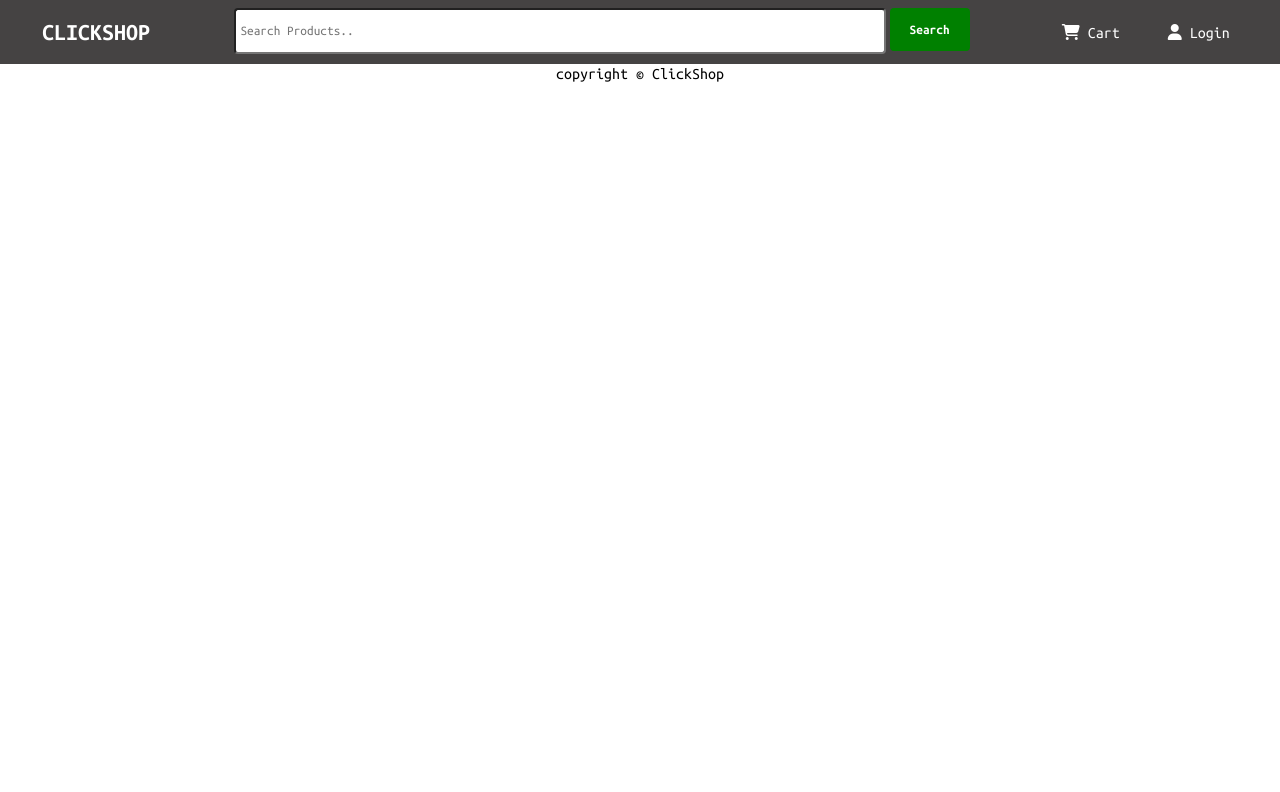
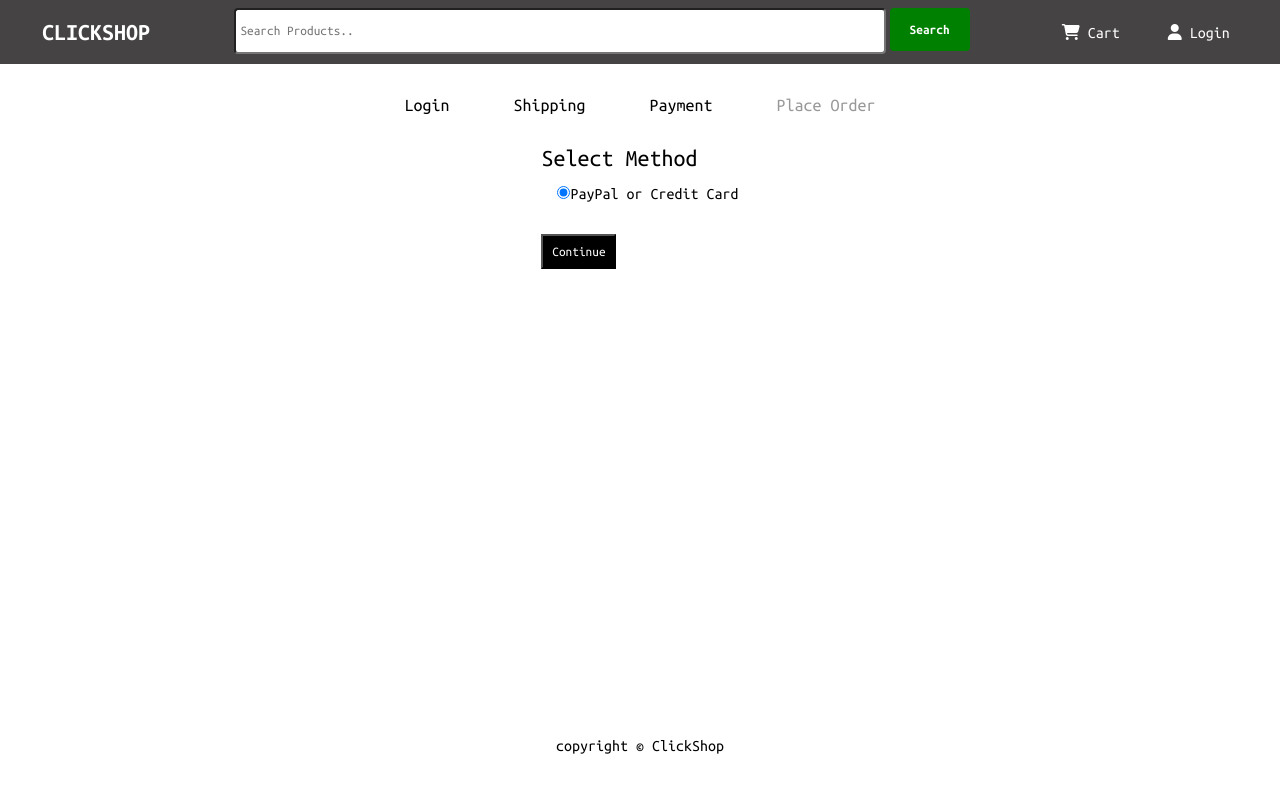
Before and after one commit to ashutosh2712/E-Commerce-App, a React (Vite) app: page /payment in a window 1280 px wide. Shown: the top 792 px of the page. Built offline with nearby package versions, Linux system fonts and the light colour scheme.

Commit message:
action reducer for cart payment method done.

```diff
--- a/src/App.css
+++ b/src/App.css
@@ -484,3 +484,26 @@ p:hover {
   opacity: 0.4;
   cursor: not-allowed;
 }
+
+/* Payment Page */
+.paymentContainer {
+  display: flex;
+  flex-direction: column;
+  align-items: center;
+  margin-top: 2rem;
+  height: 80vh;
+}
+
+.paymentContainer form{
+  display: flex;
+  flex-direction: column;
+  gap: 1rem;
+}
+
+.selectLabel{
+  font-size: 1.5rem;
+}
+
+.paymentChoose{
+  margin-left: 1rem;
+}
--- a/src/App.jsx
+++ b/src/App.jsx
@@ -9,6 +9,7 @@ import LoginPage from "./pages/LoginPage";
 import RegisterPage from "./pages/RegisterPage";
 import UserProfilePage from "./pages/UserProfilePage";
 import ShippingPage from "./pages/ShippingPage";
+import PaymentPage from "./pages/PaymentPage";
 
 function App() {
   return (
@@ -20,7 +21,8 @@ function App() {
           <Route path="login" element={<LoginPage />} />
           <Route path="register" element={<RegisterPage />} />
           <Route path="profile" element={<UserProfilePage />} />
-          <Route path="shipping" element={<ShippingPage/>}/>
+          <Route path="shipping" element={<ShippingPage />} />
+          <Route path="payment" element={<PaymentPage />} />
           <Route path="product/:id" element={<ProductPage />} />
           <Route path="cart/:id?" element={<CartPage />} />
         </Route>
--- a/src/actions/cartAction.jsx
+++ b/src/actions/cartAction.jsx
@@ -2,6 +2,7 @@ import axios from "axios";
 import {
   CART_ADD_ITEM,
   CART_REMOVE_ITEM,
+  CART_SAVE_PAYMENT_METHOD,
   CART_SAVE_SHIPPING_ADDRESS,
 } from "../constants/cartConstant";
 
@@ -38,3 +39,11 @@ export const saveShippingAddress = (data) => (dispatch) => {
   });
   localStorage.setItem("shippingAddress", JSON.stringify(data));
 };
+
+export const savePaymentMethod = (data) => (dispatch) => {
+  dispatch({
+    type: CART_SAVE_PAYMENT_METHOD,
+    payload: data,
+  });
+  localStorage.setItem("paymentMethod", JSON.stringify(data));
+};
--- a/src/constants/cartConstant.js
+++ b/src/constants/cartConstant.js
@@ -2,3 +2,6 @@ export const CART_ADD_ITEM = "CART_ADD_ITEM";
 export const CART_REMOVE_ITEM = "CART_REMOVE_ITEM";
 
 export const CART_SAVE_SHIPPING_ADDRESS = "CART_SAVE_SHIPPING_ADDRESS";
+
+
+export const CART_SAVE_PAYMENT_METHOD = 'CART_SAVE_PAYMENT_METHOD'
--- /dev/null
+++ b/src/pages/PaymentPage.jsx
@@ -0,0 +1,47 @@
+import React, { useState } from "react";
+import { useDispatch, useSelector } from "react-redux";
+import { useNavigate } from "react-router-dom";
+import FormContainer from "../components/FormContainer";
+import CheckoutSteps from "../components/CheckoutSteps";
+import { savePaymentMethod } from "../actions/cartAction";
+
+const PaymentPage = () => {
+  const navigate = useNavigate();
+  const cart = useSelector((state) => state.cart);
+  const { shippingAddress } = cart;
+  const dispatch = useDispatch();
+  const [paymentMethod, setPaymentMethod] = useState("PayPal");
+  if (!shippingAddress.address) {
+    navigate("/shipping");
+  }
+
+  const submitHandler = (e) => {
+    e.preventDefault();
+    dispatch(savePaymentMethod(paymentMethod));
+    navigate("/placeorder");
+  };
+  return (
+    <div className="paymentContainer">
+      <CheckoutSteps step1 step2 step3 />
+      <form onSubmit={submitHandler}>
+        <label className="selectLabel">Select Method</label>
+        <div className="paymentChoose">
+          <input
+            type="radio"
+            name="paymentMethod"
+            id="paypal"
+            value="PayPal or Credit Card"
+            checked
+            onChange={(e) => setPaymentMethod(e.target.value)}
+          />
+          <label htmlFor="paypal">PayPal or Credit Card</label>
+        </div>
+        <button type="submit" className="btn-register">
+          Continue
+        </button>
+      </form>
+    </div>
+  );
+};
+
+export default PaymentPage;
--- a/src/reducers/cartReducer.jsx
+++ b/src/reducers/cartReducer.jsx
@@ -1,6 +1,7 @@
 import {
   CART_ADD_ITEM,
   CART_REMOVE_ITEM,
+  CART_SAVE_PAYMENT_METHOD,
   CART_SAVE_SHIPPING_ADDRESS,
 } from "../constants/cartConstant";
 
@@ -39,6 +40,9 @@ export const cartReducer = (
     case CART_SAVE_SHIPPING_ADDRESS:
       return { ...state, shippingAddress: action.payload };
 
+    case CART_SAVE_PAYMENT_METHOD:
+      return { ...state, paymentMethod: action.payload };
+
     default:
       return state;
   }
```
